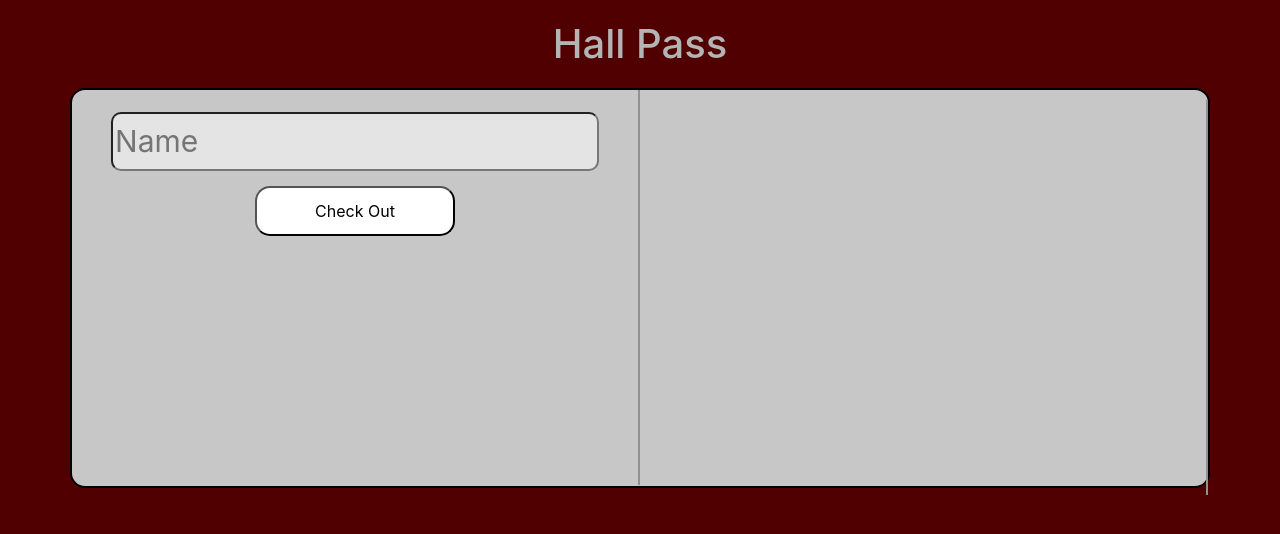
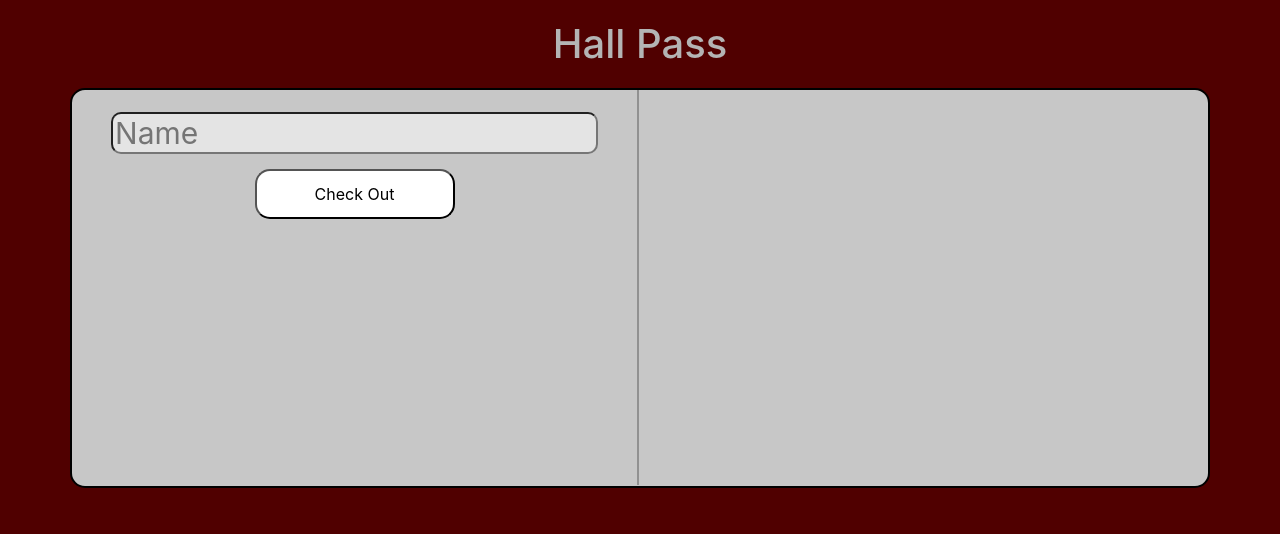
Before and after one commit to WildcatCyberSquad/HallPass, a React (Create React App) app in the folder hallpass/: page / in a window 1280 px wide. Shown: the top 534 px of the page. Built offline with nearby package versions, Linux system fonts and the light colour scheme.

Commit message:
Finish Functionality

```diff
--- a/hallpass/src/modules/Card.css
+++ b/hallpass/src/modules/Card.css
@@ -12,13 +12,14 @@
   height: 395px;
   border-right-style: solid;
 }
-.button {
+.checkIn {
   margin-top: 20px;
   margin-bottom: 20px;
-  width: 100%;
-  height: 50px;
+  width: 90%;
+  height: 80%;
   background-color: transparent;
   border-color: transparent;
+  border-radius: 15px;
   font-size: 150%;
   font-weight: 600;
 }
--- a/hallpass/src/modules/Card.js
+++ b/hallpass/src/modules/Card.js
@@ -2,6 +2,7 @@ import "./Card.css";
 function readForm() {
   var name = document.getElementById("nameData").value;
   document.getElementById("Name").innerHTML = name;
+  document.getElementById("nameData").value = "";
 }
 
 function checkIn() {
@@ -13,18 +14,16 @@ function Card() {
     <div class="container text-center background">
       <div class="row">
         <div class="col borderRight">
-          <input type="text" id="nameData" placeholder="Name"></input>
+          <form onSubmit={readForm}>
+            <input type="text" id="nameData" placeholder="Name"></input>
+          </form>
 
           <button onClick={readForm} class="checkOut">
             Check Out
           </button>
         </div>
-        <div class="col borderRight" id="Name"></div>
-        {/* <div class="col">
-          <button class="button" onClick={checkIn}>
-            Check In
-          </button>
-        </div> */}
+        {/* <div class="col borderRight" id="Name"> */}
+        <button class="col checkIn" id="Name" onClick={checkIn}></button>
       </div>
     </div>
   );
```
